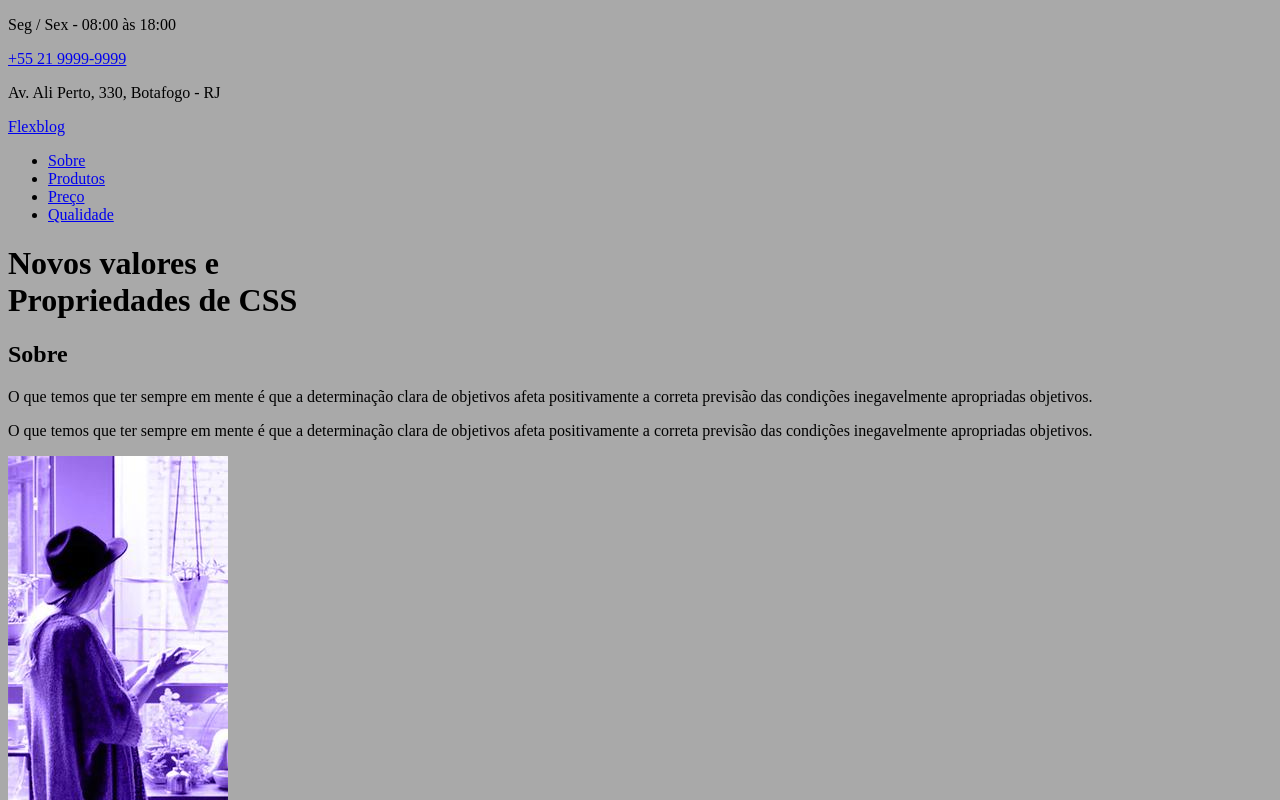
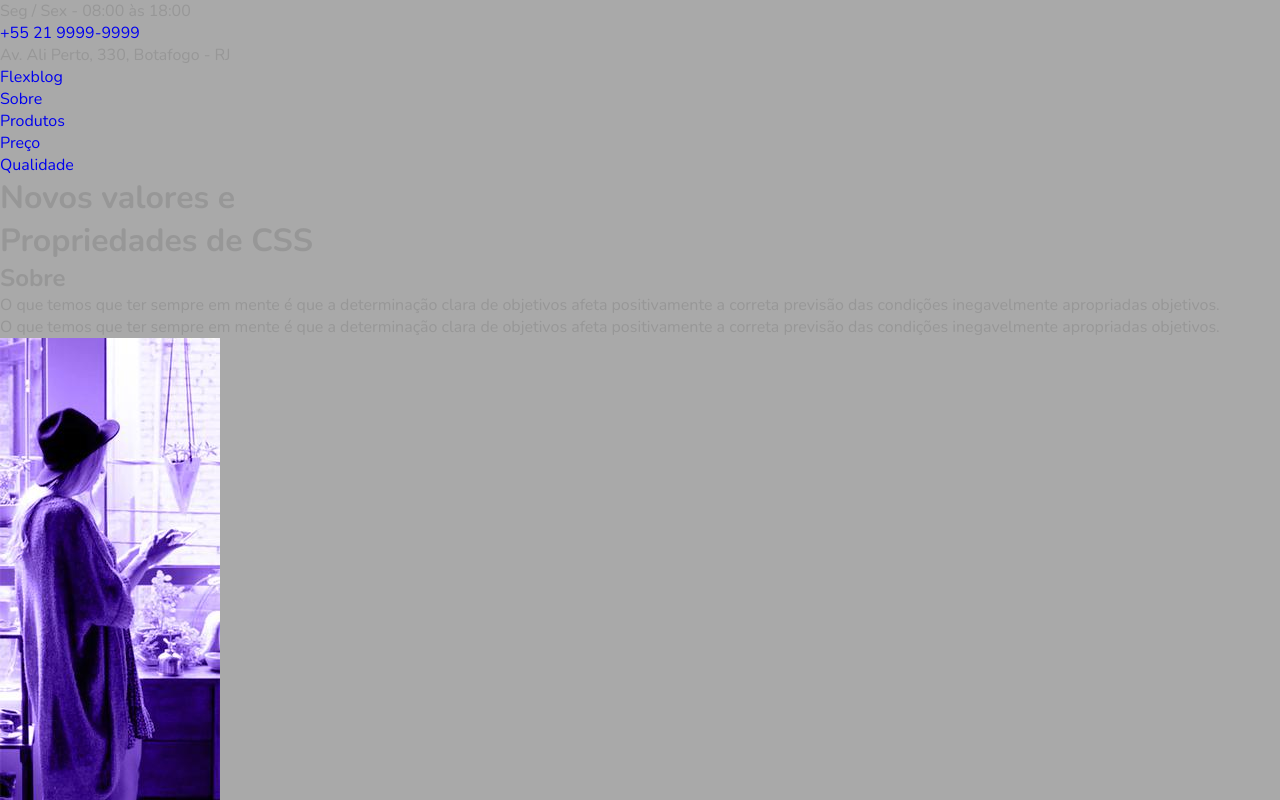
Before and after one commit to lollorena/origamid-flexbox-flexblog-project, a plain HTML site: page index.html in a window 1280 px wide. Shown: the top 800 px of the page. Drawn offline with nearby package versions, Linux system fonts and the light colour scheme.

Commit message:
I built the reset.css

```diff
--- a/index.html
+++ b/index.html
@@ -8,7 +8,9 @@
   <link rel="preconnect" href="https://fonts.googleapis.com">
   <link rel="preconnect" href="https://fonts.gstatic.com" crossorigin>
   <link href="https://fonts.googleapis.com/css2?family=Nunito:ital,wght@0,400;0,700;1,400&display=swap" rel="stylesheet">
-  <link rel="stylesheet" href="src/style.css">
+
+  <link rel="stylesheet" href="src/css/style.css">
+  <link rel="stylesheet" href="src/css/reset.css">
   <title>Flexblog</title>
 </head>
 
--- /dev/null
+++ b/src/css/reset.css
@@ -0,0 +1,32 @@
+body,
+h1,
+h2,
+p,
+ul,
+li,
+a {
+  margin: 0;
+  padding: 0;
+}
+
+body {
+ font-family: 'Nunito', sans-serif;
+ color: #2222;
+}
+
+ul {
+ list-style: none;
+}
+
+a {
+ text-decoration: none;
+}
+
+img {
+ display: block;
+ max-width: 100%;
+}
+
+* {
+ box-sizing: border-box;
+}
```
Also changed, not shown: src/css/style.css (renamed from src/style.css).
